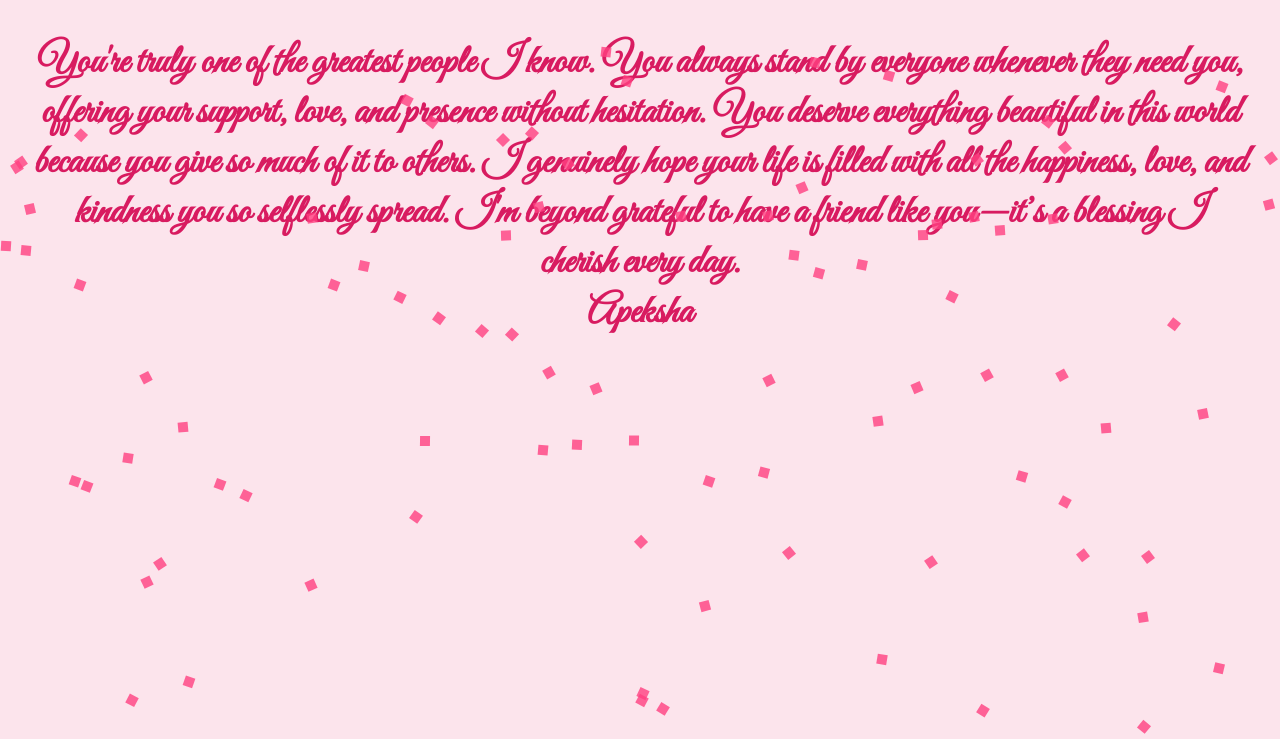
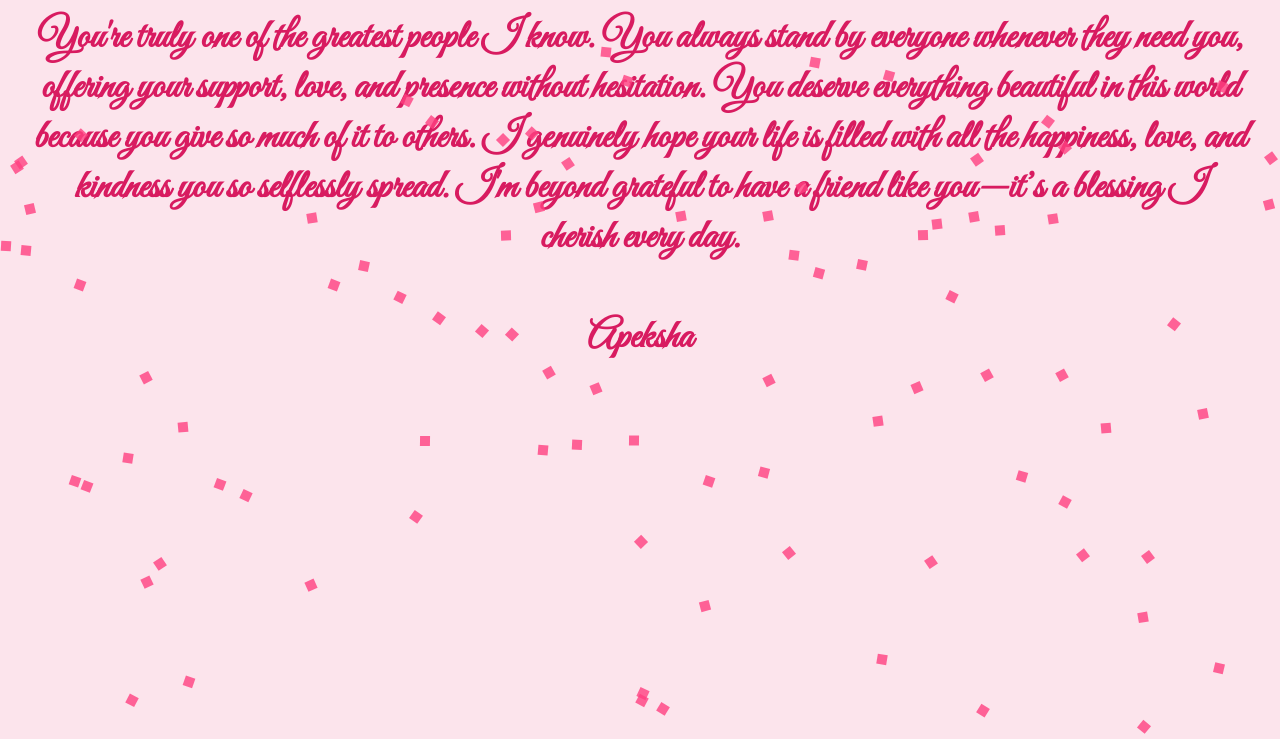
Before and after one commit to Mrunal0824/webstie, a plain HTML site: page index.html in a window 1280 px wide. Shown: the part 361-1100 px from the top of the page. Drawn offline with Linux system fonts and the light colour scheme.

Commit message:
Update index.html

```diff
--- a/index.html
+++ b/index.html
@@ -57,7 +57,7 @@
   <h2> You're truly one of the greatest people I know.
     You always stand by everyone whenever they need you, offering your support, love, and presence without hesitation. You deserve everything beautiful in this world because you give so much of it to others.
      I genuinely hope your life is filled with all the happiness, love, and kindness you so selflessly spread.
-      I'm beyond grateful to have a friend like you—it’s a blessing I cherish every day. <br>
+      I'm beyond grateful to have a friend like you—it’s a blessing I cherish every day. <br> <br>
   Apeksha</h2>
 
   <script>
```
